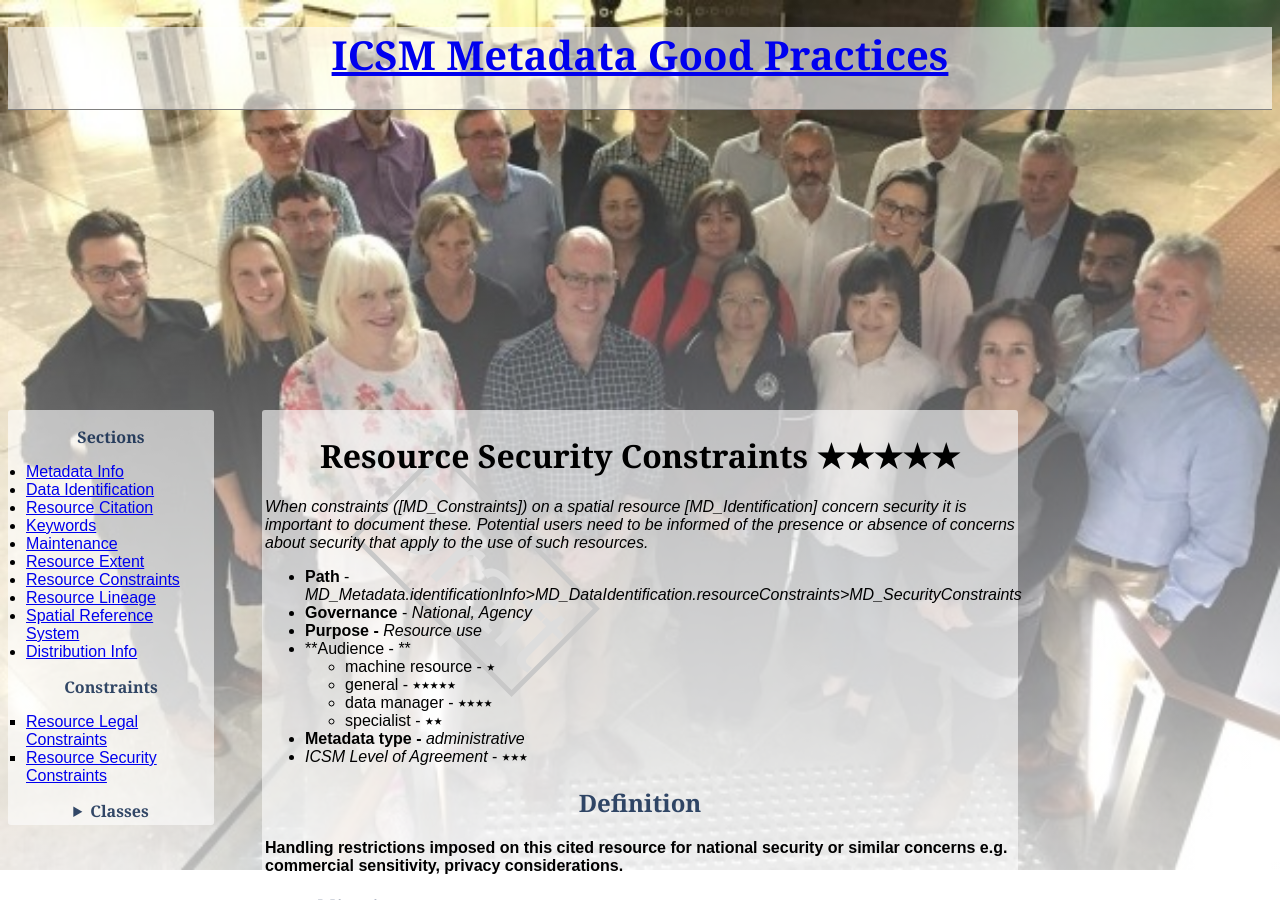
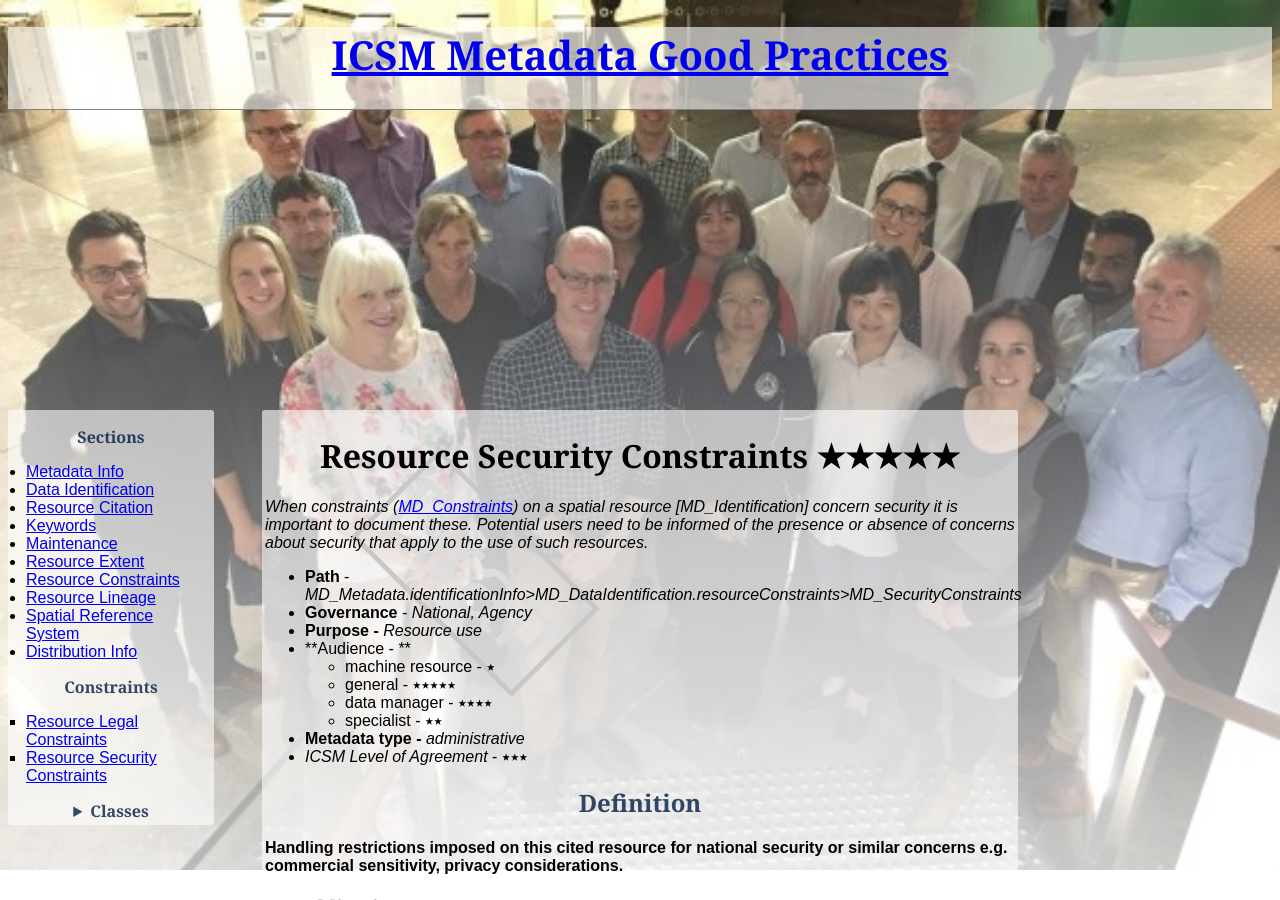
Before and after one commit to OpenWork-NZ/mdwg, a Jekyll site: the page built from _defs/ResourceSecurityConstraints.md, in a window 1280 px wide and 900 px high. Built offline with Jekyll 4.4.1, drawn with Linux system fonts in a browser that asks for light colours; part of the change alters nothing that is shown.

```diff
--- a/_defs/ResourceSecurityConstraints.md
+++ b/_defs/ResourceSecurityConstraints.md
@@ -6,7 +6,7 @@ rank: 70
 title: Resource Security Constraints
 ---
 # Resource Security Constraints ★★★★★
-*When constraints ([MD_Constraints]) on a spatial resource [MD_Identification]  concern security it is important to document these. Potential users need to be informed of the presence or absence of concerns about security that apply to the use of such resources.*
+*When constraints ([MD_Constraints](./class-md_constraints.html)) on a spatial resource [MD_Identification] concern security it is important to document these. Potential users need to be informed of the presence or absence of concerns about security that apply to the use of such resources.*
 
 - **Path** - *MD_Metadata.identificationInfo>MD_DataIdentification.resourceConstraints>MD_SecurityConstraints*
 - **Governance** - *National, Agency*
```
